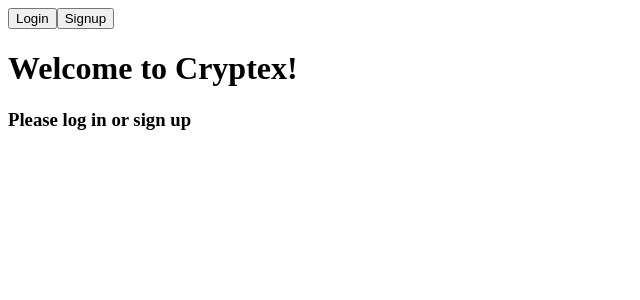
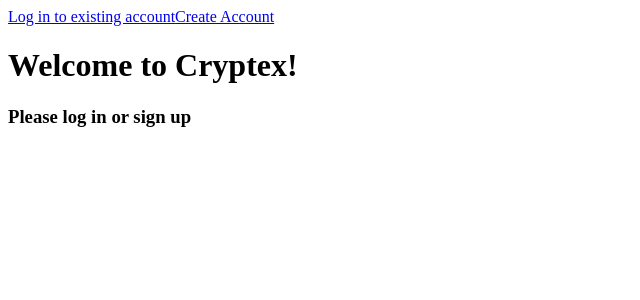
Before and after one commit to Cryptechs/cryptex, a React app: page / in a window 1280 px wide. Shown: the top 300 px of the page, without its empty margins (0-640 px from the left). Built offline with nearby package versions, Linux system fonts and the light colour scheme; no server answers; the HTML template or start-up script is replaced by a standard one.

Commit message:
routes work

```diff
--- a/client/src/home.jsx
+++ b/client/src/home.jsx
@@ -1,9 +1,10 @@
 import React from "react";
+import { Link } from "react-router-dom";
 
 const Home = props => (
   <div>
-    <button>Login</button>
-    <button>Signup</button>
+    <Link to={`/login`}>Log in to existing account</Link>
+    <Link to={`/signup`}>Create Account</Link>
     <h1>Welcome to Cryptex!</h1>
     <h3>Please log in or sign up</h3>
   </div>
--- a/client/src/login.jsx
+++ b/client/src/login.jsx
@@ -1,8 +1,10 @@
 import React from "react";
+import { Link } from "react-router-dom";
 
 const Login = props => {
   return (
     <div className="Login">
+      <Link to={`/signup`}>Create Account</Link>
       <form>
         Username: <input type="text" />
         Password
--- a/client/src/signup.jsx
+++ b/client/src/signup.jsx
@@ -1,12 +1,18 @@
 import React from "react";
+import { Link } from "react-router-dom";
 
 const Signup = props => {
   return (
     <div className="signup">
+      <Link to={`/login`}>Log in to existing account</Link>
+
       <form>
-        <input type="text">Create a UserName:</input>
-        <input type="password">Create a Password</input>
-        <input type="submit">Create Account</input>
+        Create a UserName:
+        <input type="text" />
+        Create a Password
+        <input type="password" />
+        Create Account
+        <input type="submit" />
       </form>
     </div>
   );
```
